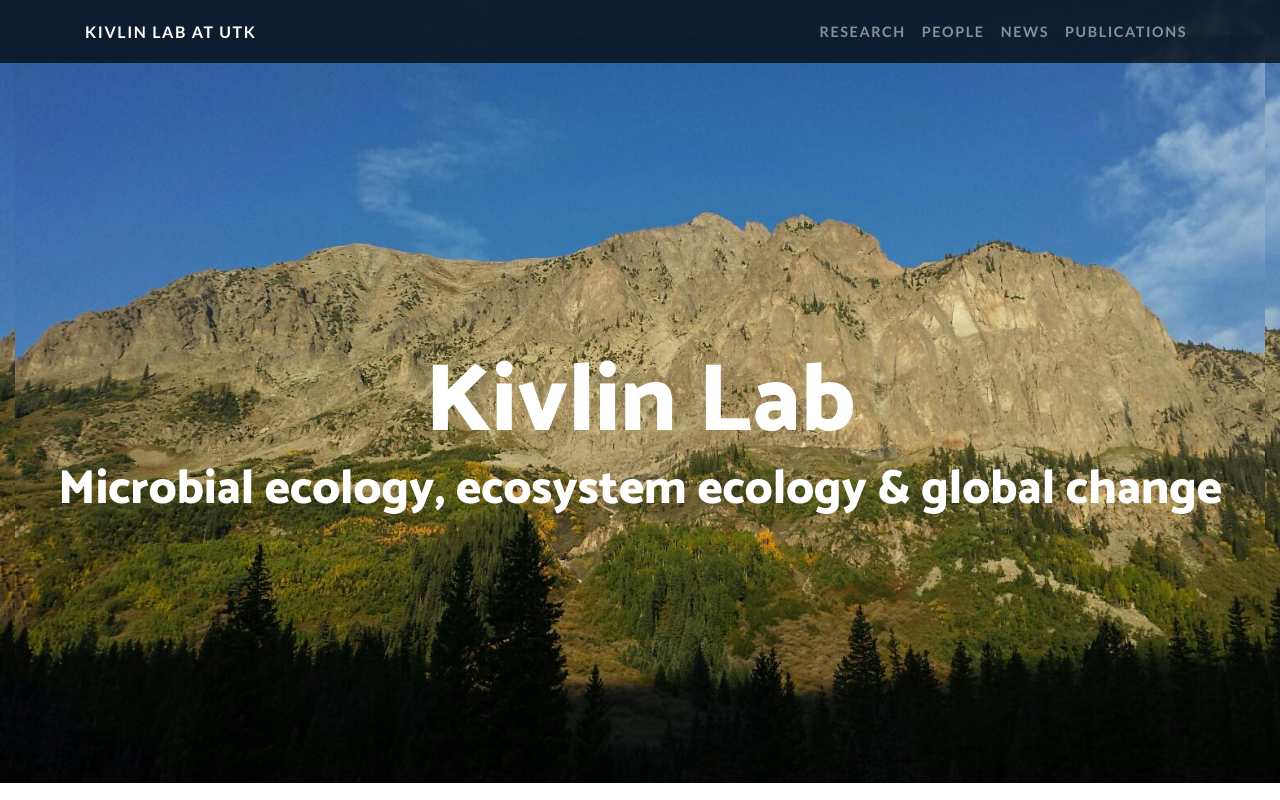
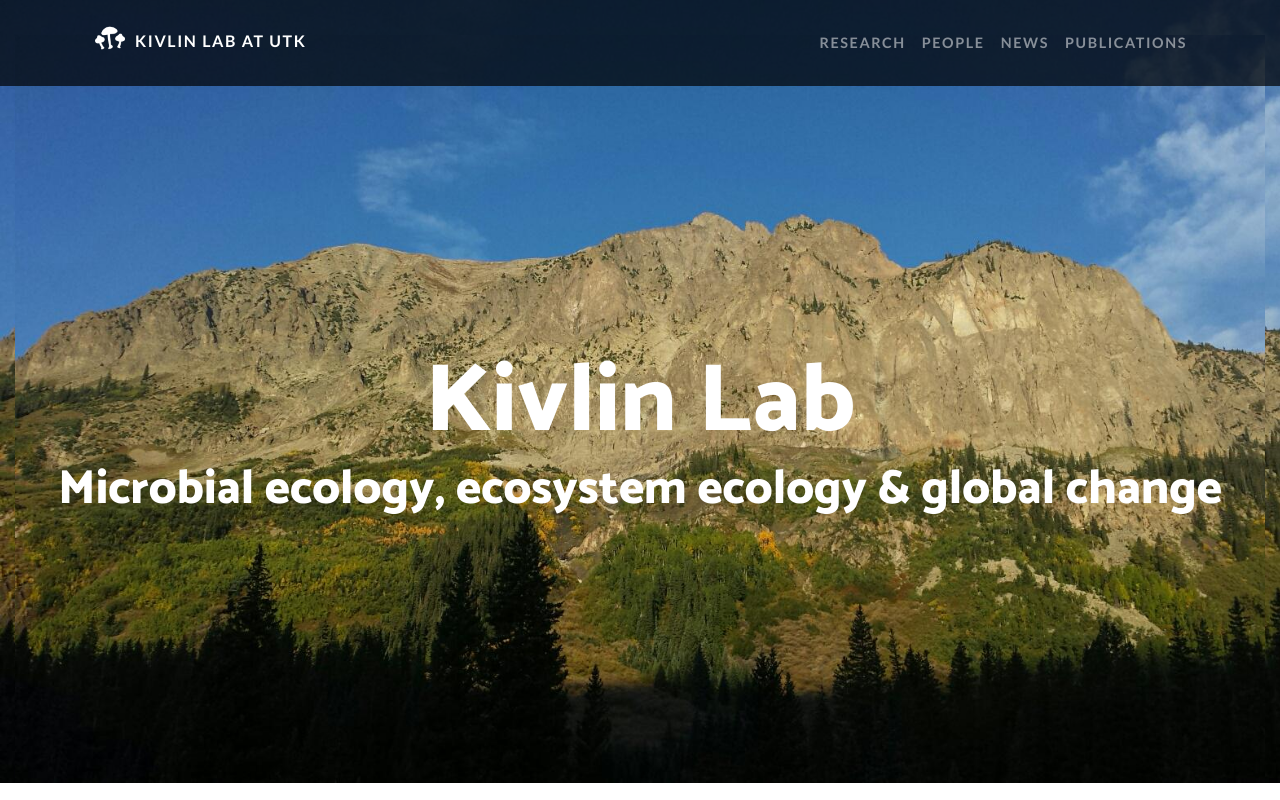
Before and after one commit to rsimberloff/rsimberloff.github.io, a website: page index.html in a window 1280 px wide. Shown: the top 800 px of the page. Drawn offline with Linux system fonts and the light colour scheme; files whose address does not match are found by name.

Commit message:
customizations

```diff
--- a/index.html
+++ b/index.html
@@ -28,7 +28,8 @@
   <!-- Navigation -->
   <nav class="navbar navbar-expand-lg navbar-dark navbar-custom fixed-top">
     <div class="container">
-      <a class="navbar-brand" href="#">Kivlin Lab at UTK</a>
+      <a class="navbar-brand" href="#"><img src="img/mushrooms2.png" height="50" class="d-inline-block align-center"
+      alt="">Kivlin Lab at UTK</a>
       <button class="navbar-toggler" type="button" data-toggle="collapse" data-target="#navbarResponsive" aria-controls="navbarResponsive" aria-expanded="false" aria-label="Toggle navigation">
         <span class="navbar-toggler-icon"></span>
       </button>
```
Also changed, not shown: img/mushrooms2.png (added).
